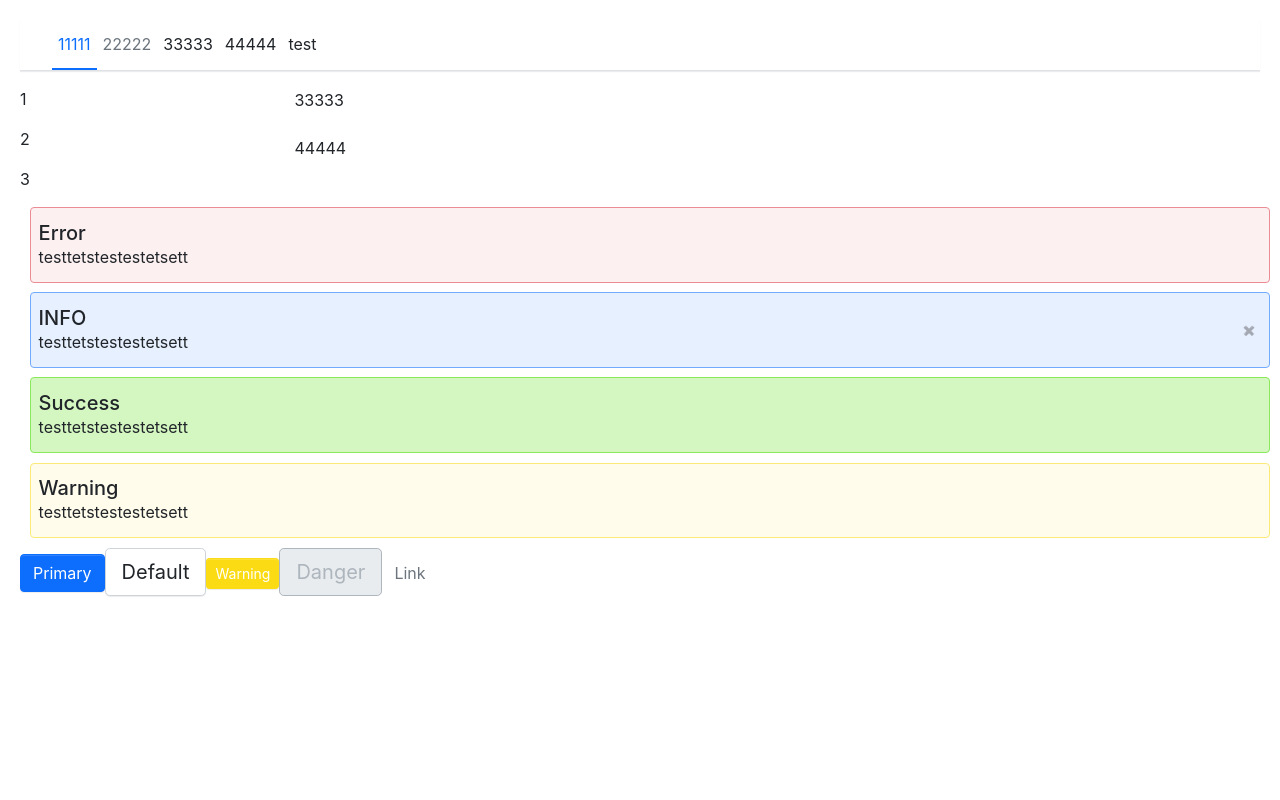
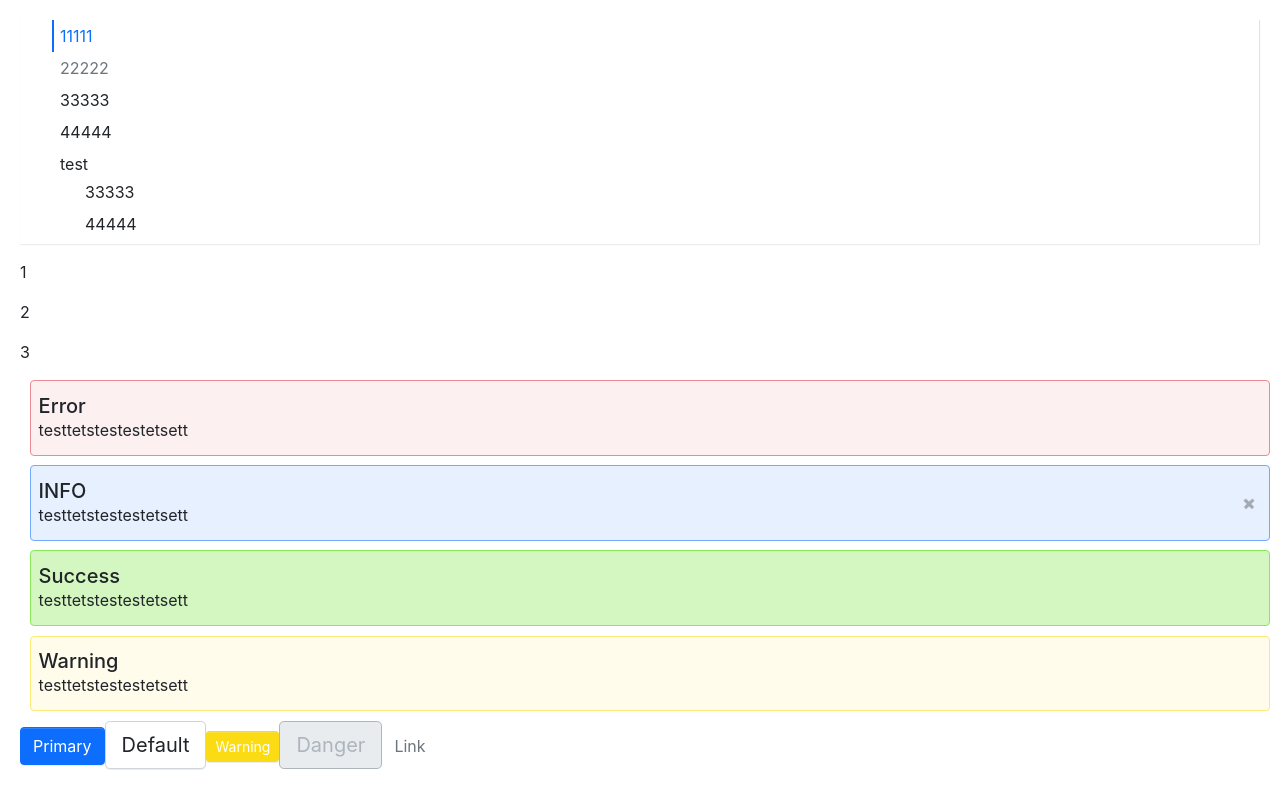
Before and after one commit to Censwin/beetle-ui, a React (Create React App) app: page / in a window 1280 px wide. Built offline with nearby package versions, Linux system fonts and the light colour scheme.

Commit message:
completed preliminary sub menu develop

```diff
--- a/src/App.tsx
+++ b/src/App.tsx
@@ -1,7 +1,7 @@
 /*
  * @Author: Censwin
  * @Date: 2021-10-08 23:19:50
- * @LastEditTime: 2021-10-13 17:38:14
+ * @LastEditTime: 2021-10-14 14:07:41
  * @Description:
  * @FilePath: /whale-design/src/App.tsx
  */
@@ -15,7 +15,7 @@ import SubMenu from './components/Menu/subMenu'
 function App() {
   return (
     <div style={{ padding: '20px' }}>
-      <Menu mode="horizontal">
+      <Menu mode="vertical" defaultOpen={['4']}>
         <MenuItem>11111</MenuItem>
         <MenuItem disabled={true}>22222</MenuItem>
         <MenuItem>33333</MenuItem>
--- a/src/components/Menu/_style.scss
+++ b/src/components/Menu/_style.scss
@@ -30,24 +30,43 @@
   }
   .menu-sub-item {
     position: relative;
-    .sub-menu-item-wrapper {
-      position: absolute;
+    .submenu-title {
+      display: flex;
+      align-items: center;
+    }
+    .menu-item {
+      border: none;
+      &.menu-item-active,
+      &:hover,
+      &:focus {
+        border: none;
+        background: lighten($primary, 40);
+        color: $primary;
+      }
+    }
+  }
+  .whale-submenu {
+    display: none;
     list-style: none;
     padding-left: 0;
     white-space: nowrap;
-      background: $white;
-      top: calc(100% + 8px);
     .menu-item {
-        padding: $menu-item-padding-y $menu-item-padding-x;
+      padding: 0 25px;
+      height: 2rem;
+      line-height: 2rem;
       cursor: pointer;
       transition: $menu-transition;
       color: $body-color;
-        &.is-active,
       &:hover {
         color: $primary !important;
       }
+      &.is-active {
+        background-color: lighten($color: $primary, $amount: 10);
       }
     }
+  }
+  .whale-shubmenu-open {
+    display: block;
   }
 }
 .menu-vertical {
@@ -66,4 +85,13 @@
   }
 }
 .menu-horizontal {
+  > .menu-item {
+    border-bottom: 2px solid transparent;
   }
+  .whale-submenu {
+    position: absolute;
+    top: calc(100% + 5px);
+    background: $white;
+    box-shadow: $submenu-box-shadow;
+  }
+}
--- a/src/components/Menu/menu.tsx
+++ b/src/components/Menu/menu.tsx
@@ -5,17 +5,23 @@ type SelectCallback = (index: string | number) => void
 interface IMenuContext {
   index: string | number
   onSelect?: SelectCallback
+  mode: MenuModes
+  defaultOpen?: string[]
 }
 type MenuModes = 'vertical' | 'horizontal'
 export interface IMenuProps {
   defaultSelectedIndex?: string | number
   className?: string
-  mode?: MenuModes
+  mode: MenuModes
   style?: React.CSSProperties
   onSelect?: SelectCallback
+  defaultOpen?: string[]
 }
 
-export const MenuContext = createContext<IMenuContext>({ index: 0 })
+export const MenuContext = createContext<IMenuContext>({
+  index: 0,
+  mode: 'horizontal',
+})
 
 const Menu: React.FC<IMenuProps> = (props) => {
   const {
@@ -24,6 +30,7 @@ const Menu: React.FC<IMenuProps> = (props) => {
     mode,
     style: _style,
     children,
+    defaultOpen,
   } = props
   const { onSelect } = props
   const [currentActive, setActive] = useState(defaultSelectedIndex)
@@ -37,10 +44,12 @@ const Menu: React.FC<IMenuProps> = (props) => {
   }
   const currentItemObj: IMenuContext = useMemo(
     () => ({
-      index: currentActive,
+      index: currentActive ? currentActive : '0',
       onSelect: handleClick,
+      mode,
+      defaultOpen,
     }),
-    [currentActive, defaultSelectedIndex]
+    [currentActive]
   )
   const renderChildren = () => {
     return React.Children.map(children, (child, index) => {
@@ -49,7 +58,7 @@ const Menu: React.FC<IMenuProps> = (props) => {
       const { displayName } = childElement.type
       if (displayName === 'MenuItem' || displayName === 'SubMenu') {
         return React.cloneElement(childElement, {
-          index,
+          index: index.toString(),
         })
       } else {
         console.error('Warning: The element is not MenuItem')
@@ -67,6 +76,7 @@ const Menu: React.FC<IMenuProps> = (props) => {
 Menu.defaultProps = {
   defaultSelectedIndex: 0,
   mode: 'horizontal',
+  defaultOpen: [],
 }
 
 export default Menu
--- a/src/components/Menu/menuItem.tsx
+++ b/src/components/Menu/menuItem.tsx
@@ -17,6 +17,7 @@ const MenuItem: React.FC<IMenuItemProps> = (props) => {
     'menu-item-active': index === _indexFromMenu,
   })
   const handleClick = () => {
+    console.log(index)
     if (onSelect && !disabled) onSelect(index)
   }
 
--- a/src/components/Menu/subMenu.tsx
+++ b/src/components/Menu/subMenu.tsx
@@ -1,4 +1,4 @@
-import React, { useContext } from 'react'
+import React, { useContext, useState } from 'react'
 import classNames from 'classnames'
 import { MenuContext } from './menu'
 import { IMenuItemProps } from './menuItem'
@@ -10,28 +10,63 @@ export interface ISubMenuProps {
 
 const SubMenu: React.FC<ISubMenuProps> = (props) => {
   const { index, title, className, children } = props
-  const { index: _indexFromMenu, onSelect } = useContext(MenuContext)
+  const {
+    index: _indexFromMenu,
+    onSelect,
+    mode,
+    defaultOpen,
+  } = useContext(MenuContext)
+  const isOpen =
+    index && mode === 'vertical'
+      ? defaultOpen.includes(index.toString())
+      : false
   const classes = classNames('menu-item menu-sub-item', className, {
     'menu-item-active': index === _indexFromMenu,
   })
+  const [showSubMenu, setShowSubMenu] = useState(isOpen)
+
+  const handleHover = (e: React.MouseEvent, show: boolean) => {
+    setShowSubMenu(show)
+  }
+  const ClickEvents =
+    mode === 'vertical'
+      ? {
+          onClick: (e: React.MouseEvent) => {
+            e.preventDefault()
+            setShowSubMenu(!showSubMenu)
+          },
+        }
+      : {}
+  const HoverEvents =
+    mode !== 'vertical'
+      ? {
+          onMouseEnter: (e) => handleHover(e, true),
+          onMouseLeave: (e) => handleHover(e, false),
+        }
+      : {}
   const renderChildren = () => {
-    const childComponent = React.Children.map(children, (child, index) => {
+    const classes = classNames('whale-submenu', {
+      'whale-shubmenu-open': showSubMenu,
+    })
+    const childComponent = React.Children.map(children, (child, i) => {
       const childElement =
         child as React.FunctionComponentElement<IMenuItemProps>
       const { displayName } = childElement.type
       if (displayName === 'MenuItem') {
         return React.cloneElement(childElement, {
-          index,
+          index: `${index}-${i}`,
         })
       } else {
         console.error('Warning: The element is not MenuItem')
       }
     })
-    return <ul className="sub-menu-item-wrapper">{childComponent}</ul>
+    return <ul className={classes}>{childComponent}</ul>
   }
   return (
-    <li key={index} className={classes}>
-      <div className="submenu-title">{title}</div>
+    <li key={index} className={classes} {...HoverEvents}>
+      <div className="submenu-title" {...ClickEvents}>
+        {title}
+      </div>
       {renderChildren()}
     </li>
   )
--- a/src/styles/_variables.scss
+++ b/src/styles/_variables.scss
@@ -225,8 +225,10 @@ $menu-box-shadow: inset 0 1px 0 rgba($white, 0.15),
 $menu-transition: color 0.5s, border-color 0.5s !default;
 // menu-item
 $menu-item-padding-x: 0.375rem !default;
-$menu-item-padding-y: 0.75rem !default;
+$menu-item-padding-y: 0.25rem !default;
 $menu-item-disabled-color: $gray-600 !default;
 $menu-item-width: 2px !default;
 $menu-item-border-transparent: $menu-item-width solid transparent;
 $menu-item-border: $menu-item-width solid $primary;
+// submenu
+$submenu-box-shadow: 0 2px 8px rgba($black, 0.075) !default;
```
Lines whose indentation alone changed are shown as unchanged.
